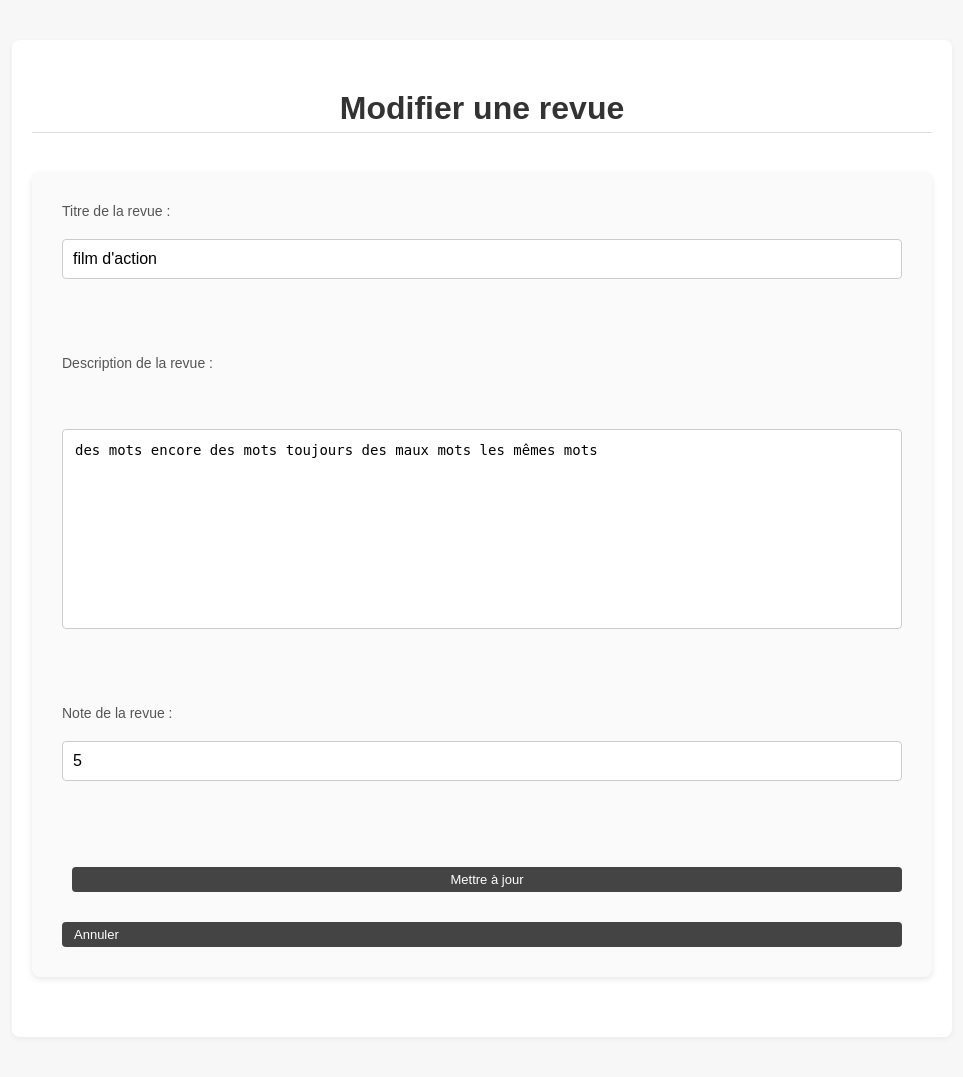
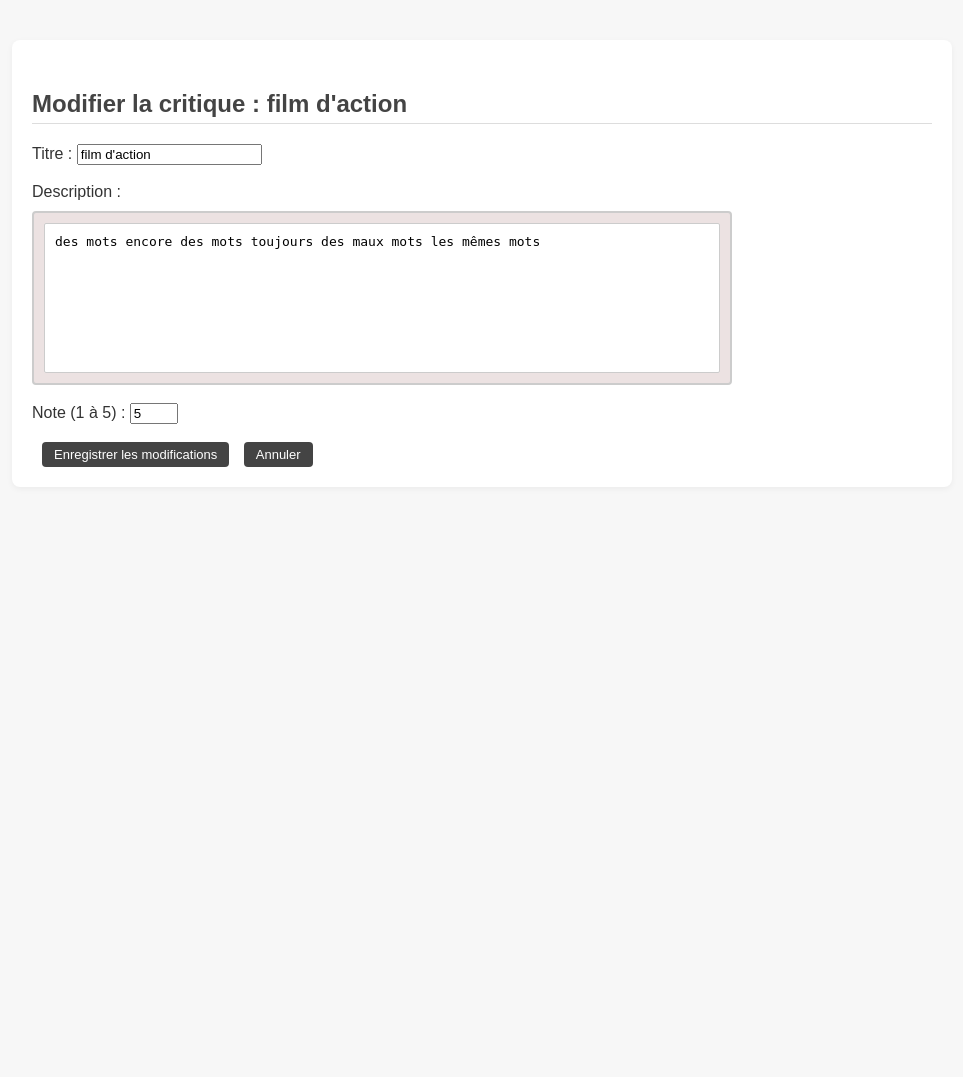
Before and after one commit to andre-sur/litrevu, a Django app: page /edit_review/1/ in a window 1280 px wide. Shown: the part 48-1125 px from the top of the page, without its empty margins (158-1121 px from the left). After the commit the page ends 515 px from the top, so only its background shows below. Run offline with Django 5.2, Linux system fonts and the light colour scheme; a user stored in the database is signed in; data comes from the database, SQL or seed files in the repository.

Commit message:
uniformisation presentation edit review et edit ticket

```diff
--- a/mon_projet/myapp/templates/edit_review.html
+++ b/mon_projet/myapp/templates/edit_review.html
@@ -1,27 +1,27 @@
 {% extends 'base.html' %}
 
 {% block content %}
-  <h2 class="review-edit-title">Modifier une revue</h2>
+  <h2>Modifier la critique : {{ review.headline }}</h2>
 
-  <div class="review-edit-wrapper">
-    <form method="POST" class="review-edit-form">
-      {% csrf_token %}
+  <!-- Formulaire de modification de la critique -->
+  <form method="POST">
+    {% csrf_token %}
 
-      <!-- Champ Titre -->
-      <label for="headline" class="review-edit-label">Titre de la revue :</label>
-      <input type="text" id="headline" name="headline" value="{{ review.headline }}" required class="review-edit-input-title"><br><br>
+    <label for="headline">Titre :</label>
+    <input type="text" id="headline" name="headline" value="{{ review.headline }}" required><br><br>
 
-      <!-- Champ Description -->
-      <label for="body" class="review-edit-label">Description de la revue :</label><br>
-      <textarea id="body" name="body" required class="review-edit-description-box">{{ review.body }}</textarea><br><br>
+    <label for="body">Description :</label>
+    <div class="ticket_description">
+      <textarea id="body" name="body" required>{{ review.body }}</textarea>
+    </div><br>
 
-      <!-- Champ Note -->
-      <label for="rating" class="review-edit-label">Note de la revue :</label>
-      <input type="number" id="rating" name="rating" value="{{ review.rating }}" min="1" max="5" required class="review-edit-input-number"><br><br>
+    <label for="rating">Note (1 à 5) :</label>
+    <input type="number" id="rating" name="rating" value="{{ review.rating }}" min="1" max="5" required><br><br>
 
-      <!-- Boutons -->
-      <button type="submit" class="review-edit-button">Mettre à jour</button>
-      <a href="{% url 'all_tickets' %}" class="review-edit-button-cancel">Annuler</a>
+    <button type="submit" class="button">Enregistrer les modifications</button>
+
+    <form action="{% url 'all_tickets' %}" method="get" style="display: inline;">
+      <button type="submit" class="button">Annuler</button>
     </form>
-  </div>
+  </form>
 {% endblock %}
```
